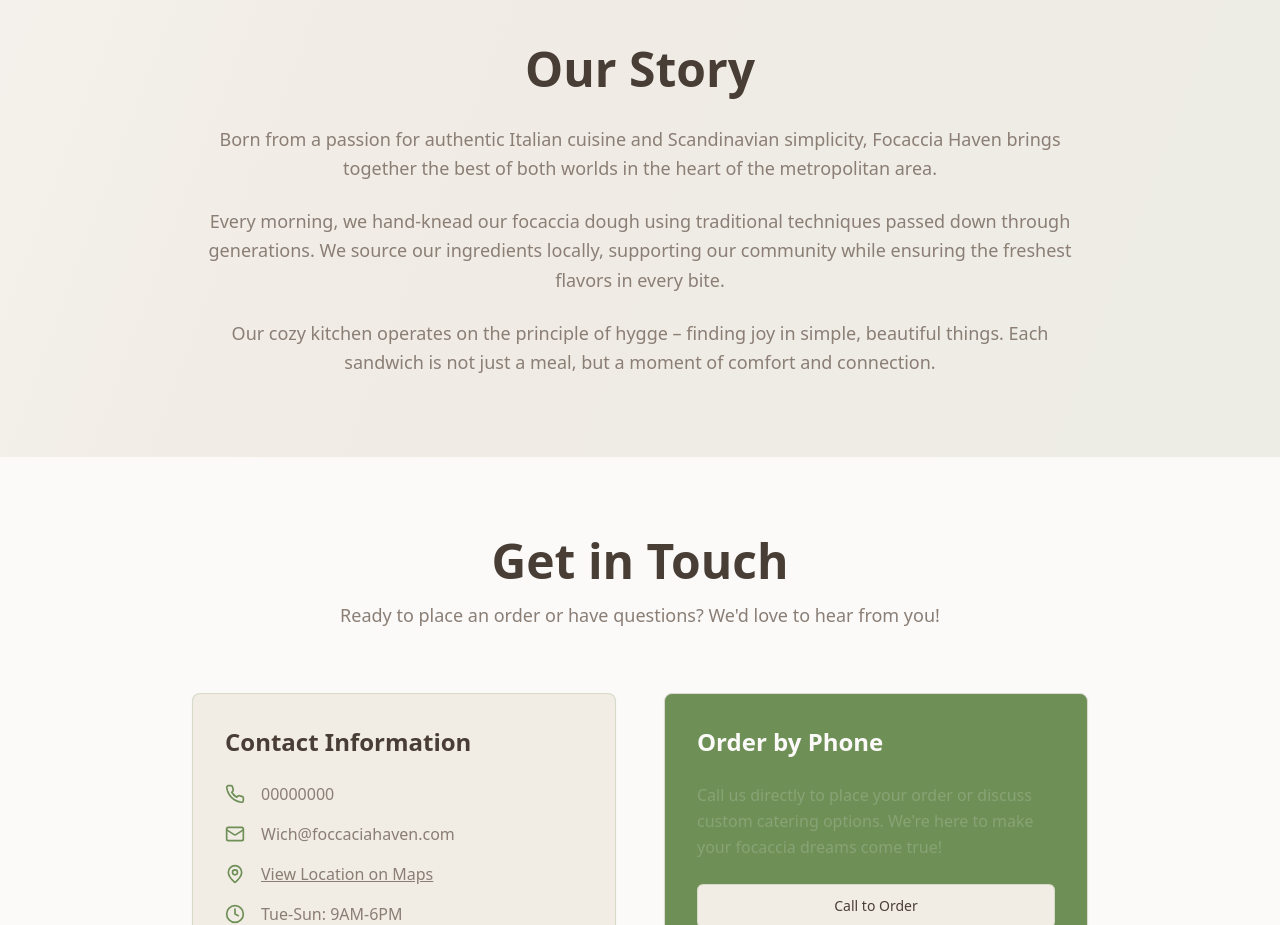
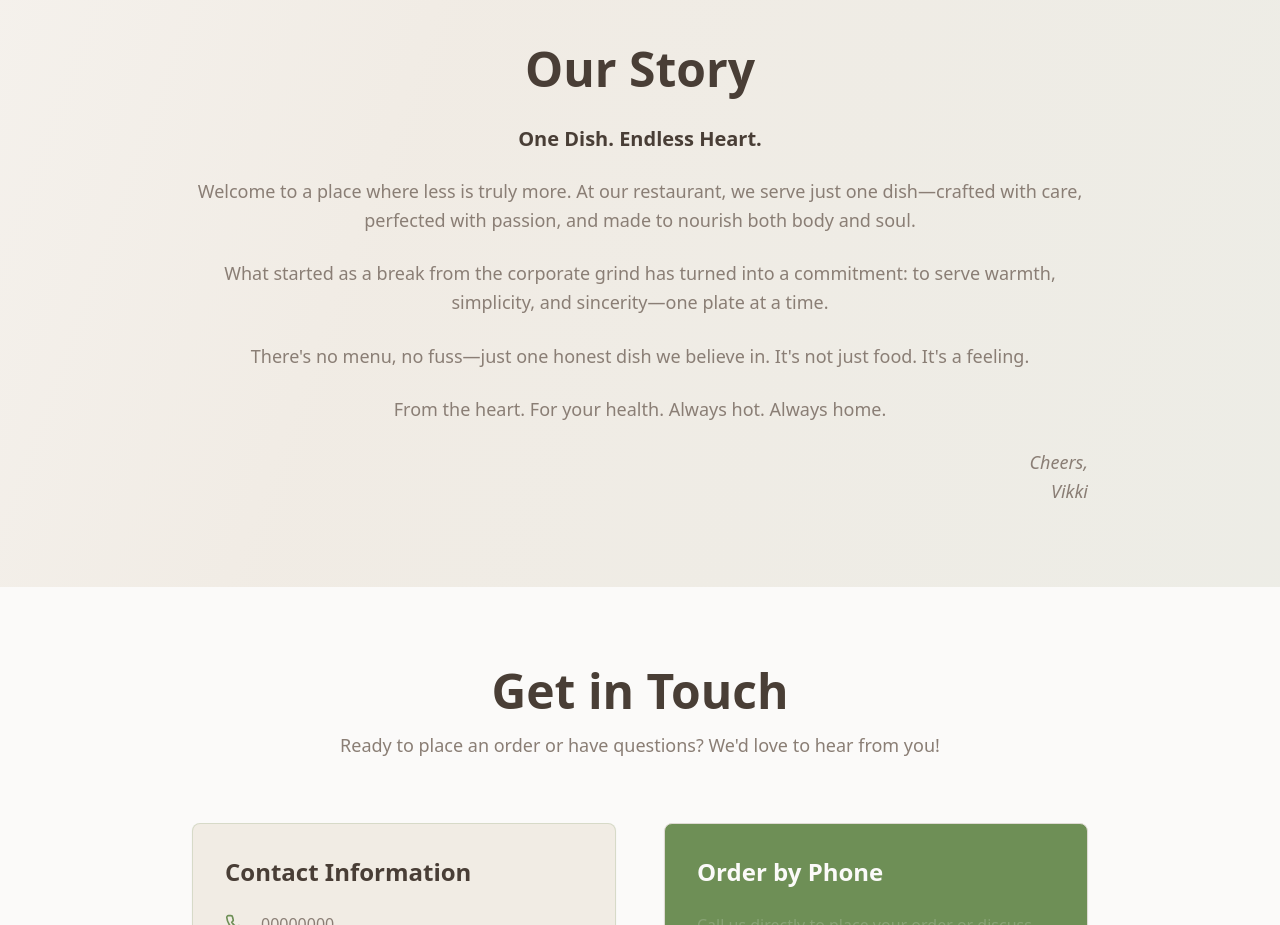
Before and after one commit to vyas09/foccacia-haven-order, a React (Vite) app: page / in a window 1280 px wide. Shown: the part 2260-3185 px from the top of the page. Built offline with nearby package versions, Linux system fonts and the light colour scheme.

Commit message:
Update "Our Story" section
Modify the "Our Story" text to the provided content, which emphasizes simplicity, passion, and a single signature dish.

```diff
--- a/src/pages/Index.tsx
+++ b/src/pages/Index.tsx
@@ -181,18 +181,27 @@ const Index = () => {
               Our Story
             </h2>
             <div className="space-y-6 text-lg text-soft-gray leading-relaxed">
-              <p>
-                Born from a passion for authentic Italian cuisine and Scandinavian simplicity,
-                Focaccia Haven brings together the best of both worlds in the heart of the metropolitan area.
+              <p className="text-xl font-semibold text-earth-brown">
+                One Dish. Endless Heart.
               </p>
               <p>
-                Every morning, we hand-knead our focaccia dough using traditional techniques passed down
-                through generations. We source our ingredients locally, supporting our community while
-                ensuring the freshest flavors in every bite.
+                Welcome to a place where less is truly more.
+                At our restaurant, we serve just one dish—crafted with care, perfected with passion, and made to nourish both body and soul.
               </p>
               <p>
-                Our cozy kitchen operates on the principle of hygge – finding joy in simple,
-                beautiful things. Each sandwich is not just a meal, but a moment of comfort and connection.
+                What started as a break from the corporate grind has turned into a commitment:
+                to serve warmth, simplicity, and sincerity—one plate at a time.
+              </p>
+              <p>
+                There's no menu, no fuss—just one honest dish we believe in.
+                It's not just food. It's a feeling.
+              </p>
+              <p>
+                From the heart. For your health. Always hot. Always home.
+              </p>
+              <p className="text-right italic">
+                Cheers,<br />
+                Vikki
               </p>
             </div>
           </div>
```
